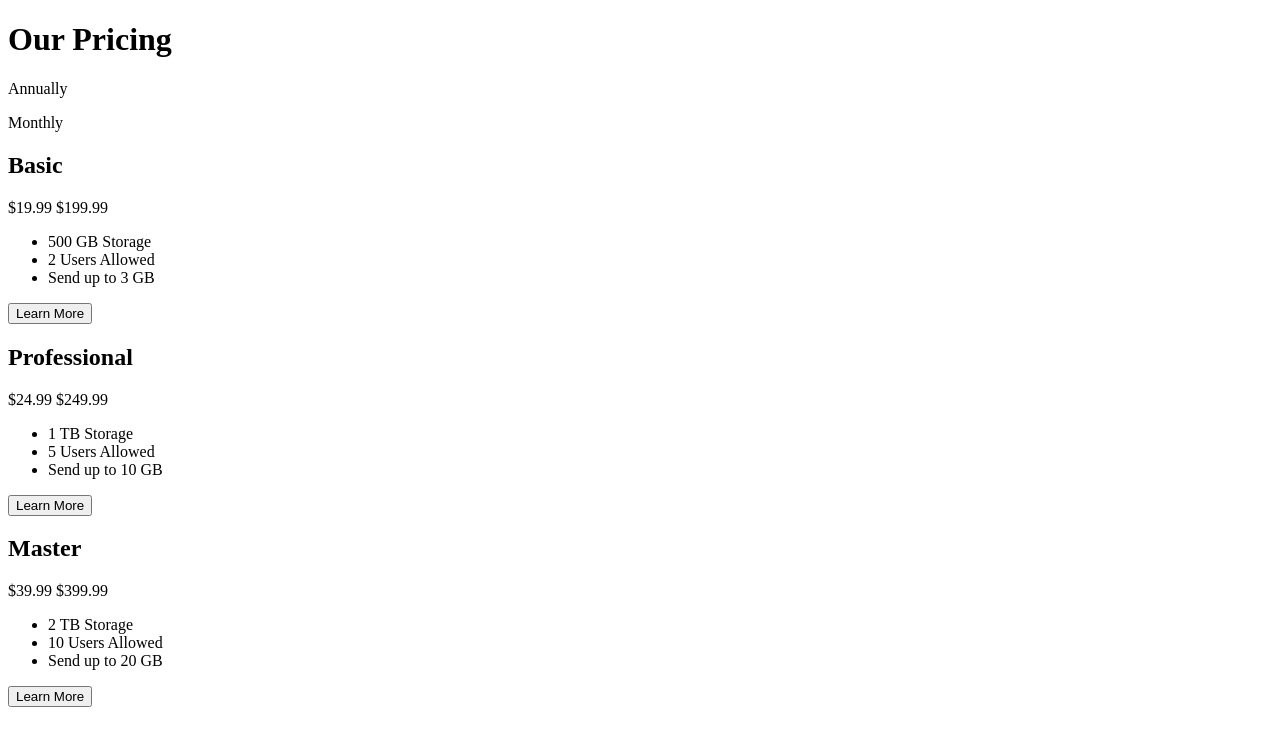
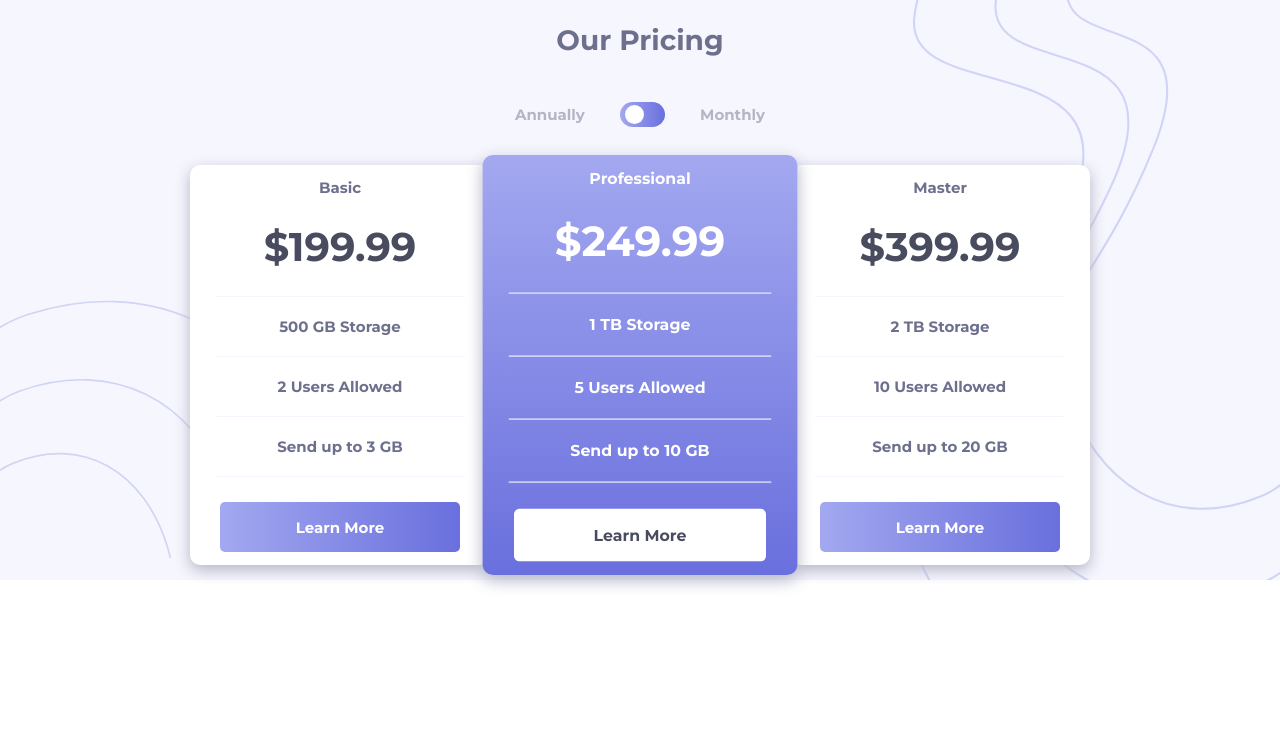
Before and after one commit to AndreySkopintsev/pricing-component-with-toggle-master, a plain HTML site: page index.html in a window 1280 px wide. Drawn offline with Linux system fonts and the light colour scheme.

Commit message:
finished styling

```diff
--- a/index.html
+++ b/index.html
@@ -14,14 +14,15 @@
       <h1>Our Pricing</h1>
       <div class="switch">
         <p>Annually</p>
+        <input type="checkbox">
         <p>Monthly</p>
       </div>
     </div>
     <section>
       <div class="priceBox">
         <h2>Basic</h2>
-        <span id="basicPrice">
-          &dollar;19.99
+        <span class="priceSpan" id="basicPrice">
+          <!-- &dollar;19.99 -->
           &dollar;199.99
         </span>
         <ul>
@@ -31,10 +32,10 @@
         </ul>
         <button>Learn More</button>
       </div>
-      <div class="priceBox">
+      <div class="priceBox selectedBox">
         <h2>Professional</h2>
-        <span id="basicPrice">
-          &dollar;24.99
+        <span class="priceSpan" id="basicPrice">
+          <!-- &dollar;24.99 -->
           &dollar;249.99
         </span>
         <ul>
@@ -46,8 +47,8 @@
       </div>
       <div class="priceBox">
         <h2>Master</h2>
-        <span id="basicPrice">
-          &dollar;39.99
+        <span class="priceSpan" id="basicPrice">
+          <!-- &dollar;39.99 -->
           &dollar;399.99
         </span>
         <ul>
--- a/style.css
+++ b/style.css
@@ -0,0 +1,170 @@
+@import url('https://fonts.googleapis.com/css2?family=Montserrat:wght@700&display=swap');
+
+*{
+    box-sizing: border-box;
+    margin: 0;
+    padding: 0;
+    font-family: 'Montserrat', sans-serif;
+    font-size: 15px;
+}
+
+.container{
+    background-color: hsl(240, 78%, 98%);
+    background-image: url('./images/bg-top.svg');
+    background-position-x: 150px;
+    background-position-y: -50px;
+    background-repeat: no-repeat;
+}
+
+.priceSwitch{
+    min-height: 150px;
+    display: flex;
+    flex-direction: column;
+    justify-content: space-around;
+    align-items: center;
+    color: hsl(234, 14%, 74%);
+}
+
+.switch{
+    display: flex;
+    min-width: 250px;
+    justify-content: space-between;
+    align-items: center;
+}
+
+input[type="checkbox"]{
+    cursor: pointer;
+    position: relative;
+    -webkit-appearance: none;
+    height: 25px;
+    width: 45px;
+    border-radius: 20px;
+    background: linear-gradient(to right,hsl(236, 72%, 79%),hsl(237, 63%, 64%));
+}
+
+input[type="checkbox"]::before{
+    position: absolute;
+    top: 3px;
+    left: 5px;
+    content: '';
+    height: 19px;
+    width: 19px;
+    border-radius: 50%;
+    background: hsl(240, 46%, 100%);
+    transition: ease-in-out 0.2s;
+}
+
+input:checked[type="checkbox"]::before{
+    left: 21px;
+}
+
+input:checked[type="checkbox"]{
+    background: hsl(234, 14%, 74%);
+}
+
+h1{
+    font-size: 28px;
+    color: hsl(233, 13%, 49%);
+}
+
+section{
+    display: flex;
+    flex-direction: column;
+    justify-content: center;
+    align-items: center;
+}
+
+.priceBox{
+    background: hsl(240, 46%, 100%);
+    box-shadow: 0 5px 15px hsl(234, 14%, 74%);
+    margin: 15px 0;
+    border-radius: 10px;
+    min-width: 300px;
+    min-height: 400px;
+    display: flex;
+    flex-direction: column;
+    justify-content: space-around;
+    align-items: center;
+    color: hsl(233, 13%, 49%);
+}
+
+.selectedBox{
+    background: linear-gradient(hsl(236, 72%, 79%),hsl(237, 63%, 64%));
+    color: hsl(240, 46%, 100%);
+}
+
+.selectedBox .priceSpan{
+    color: hsl(240, 46%, 100%);
+}
+
+.selectedBox button{
+    background: hsl(240, 46%, 100%);
+    color: hsl(232, 13%, 33%);
+}
+
+.selectedBox button:hover{
+    color: hsl(240, 46%, 100%);
+    border:1px solid hsl(240, 46%, 100%);
+}
+
+.selectedBox ul li{
+    border-color: rgb(255, 255, 255);
+}
+
+.priceSpan{
+    font-size: 40px;
+    color: hsl(232, 13%, 33%);
+}
+
+ul{
+    border-top: 0.5px solid hsl(240, 78%, 98%);
+    min-height: 150px;
+    min-width: 250px;
+    display: flex;
+    flex-direction: column;
+    justify-content: space-around;
+    align-items: center;
+}
+
+li{
+    list-style-type: none;
+    min-width: 250px;
+    text-align: center;
+    padding: 20px;
+    border-bottom: 0.5px solid hsl(240, 78%, 98%);
+}
+
+button{
+    width: 240px;
+    height: 50px;
+    border: none;
+    border-radius: 5px;
+    color: hsl(240, 46%, 100%);
+    background: linear-gradient(to right,hsl(236, 72%, 79%),hsl(237, 63%, 64%));
+}
+
+button:hover{
+    cursor: pointer;
+    background: none;
+    border: 1px solid hsl(232, 13%, 33%);
+    color: hsl(232, 13%, 33%);
+}
+
+@media (min-width:768px){
+    .container{
+        background-color: hsl(240, 78%, 98%);
+        background-image: url('./images/bg-top.svg'),url('./images/bg-bottom.svg');
+        background-position-x: 900px,0;
+        background-position-y: 0,300px;
+        background-size: 400px,300px;
+        background-repeat: no-repeat;
+    }
+
+    section{
+        flex-direction: row;
+    }
+
+    .selectedBox{
+        transform: scale(1.05);
+    }
+}
```
